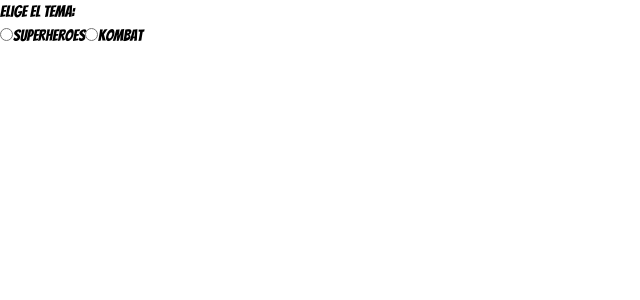
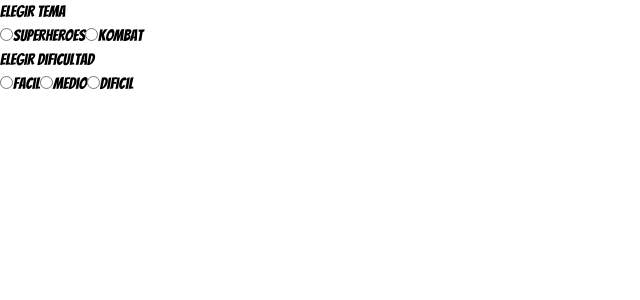
Before and after one commit to factoriaf5-p7/memory-game-grupo-9, a React (Vite) app in the folder frontend/: page /settings in a window 1280 px wide. Shown: the top 300 px of the page, without its empty margins (0-640 px from the left). Built offline with nearby package versions, Linux system fonts and the light colour scheme.

Commit message:
cambio de nombre al componente

```diff
--- a/frontend/src/components/ButtonThema.tsx
+++ b/frontend/src/components/FormSettings.tsx
@@ -30,15 +30,15 @@
   );
 }
 
-export default function ButtonThema() {
-  const [groups, setGroups] = useState<string[]>([]);
+export default function FormSettings({title, options}) {
+  const [groups, setGroups] = useState<string[]>(options);
   const [selectedGroup, setSelectedGroup] = useState<string | null>(null);
   const [selectedItems, setSelectedItems] = useState<Hero[]>([]);
 
-  useEffect(() => {
-    const allGroups = data.map((group) => Object.keys(group)[0]);
-    setGroups(allGroups);
-  }, []);
+  // useEffect(() => {
+  //   const allGroups = data.map((group) => Object.keys(group)[0]);
+  //   setGroups(allGroups);
+  // }, []);
 
   const handleOptionChange = (groupName: string) => {
     setSelectedGroup(groupName);
@@ -55,8 +55,8 @@
   return (
     <div>
       <div className="p-4 rounded-md bg-gray-200 inline-block m-4">
-        <p className="text-lg font-bold mb-2">Elige el tema:</p>
-        {groups.map((groupName) => (
+        <p className="text-lg font-bold mb-2">{title}</p>
+        {groups && groups.map((groupName) => (
           <label key={groupName} className="block my-2">
             <input
               type="radio"
--- a/frontend/src/components/Game.tsx
+++ b/frontend/src/components/Game.tsx
@@ -4,6 +4,9 @@
 
 
 export function Game() {
+ const superheroes = data[0].superheroes.concat(data[0].superheroes)
+
+console.log(superheroes)
 
   return (
     <div className="bg-cover bg-no-repeat bg-center min-h-screen bg-[url('background.jpg')]">
@@ -15,7 +18,7 @@
           </h1>
         </div>
         <div className="grid grid-cols-6 gap-2 mt-4">
-        {shuffle(data).map((card, ind) => {
+        {shuffle(superheroes).map((card, ind) => {
         return <Card {...card} key={card.name + ind}/>
       })}
         </div>
--- a/frontend/src/components/Settings.tsx
+++ b/frontend/src/components/Settings.tsx
@@ -1,10 +1,12 @@
-import ButtonThema from "./ButtonThema";
+import FormSettings from "./FormSettings";
 
 
 export function Settings() {
+
   return (
     <div>
-     <ButtonThema/>
+     <FormSettings title="Elegir Tema" options={["superheroes", "kombat"]} />
+     <FormSettings title="Elegir dificultad " options={["facil", "medio", "dificil"]} />
     </div>
   )
 }
--- a/frontend/src/data/data.json
+++ b/frontend/src/data/data.json
@@ -35,4 +35,4 @@
           }
       ]
   }
-]
+ ]
```
Also changed, not shown: 1 other file (tests, documents, lock files or other folders).
